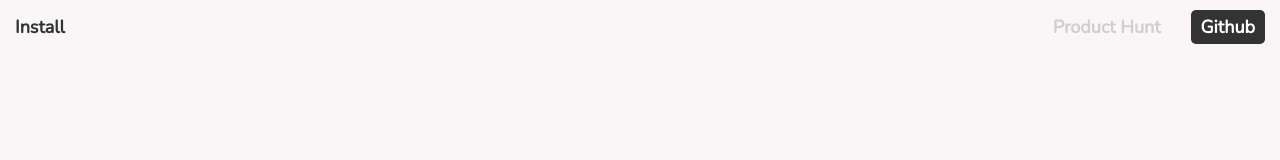
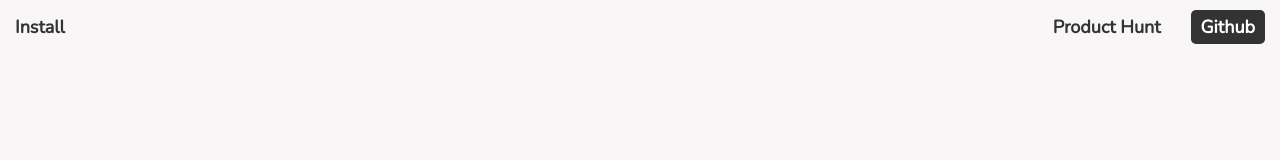
Before and after one commit to rawnly/splash-cli-website, a Next.js app: page / in a window 1280 px wide. Shown: the top 160 px of the page. Built offline with nearby package versions, Linux system fonts and the light colour scheme.

Commit message:
+ Product Hunt Link

```diff
--- a/pages/index.js
+++ b/pages/index.js
@@ -10,8 +10,7 @@ const navbarItems = [{
 }, {
     right: true,
     text: 'Product Hunt',
-    disabled: true,
-    href: '#'
+    href: 'https://producthunt.com/posts/splash-cli'
 }, {
     right: true,
     text: 'Github',
```
